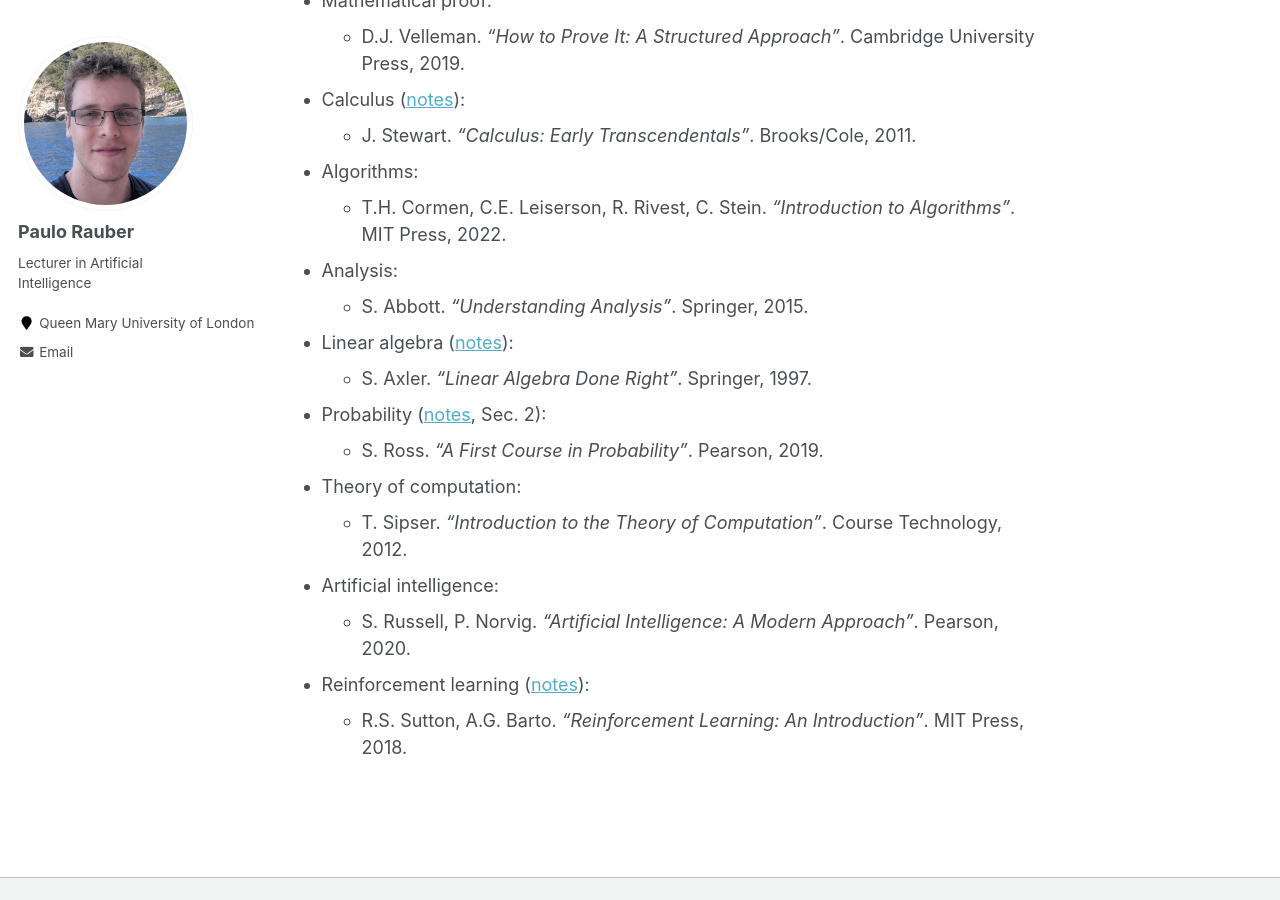
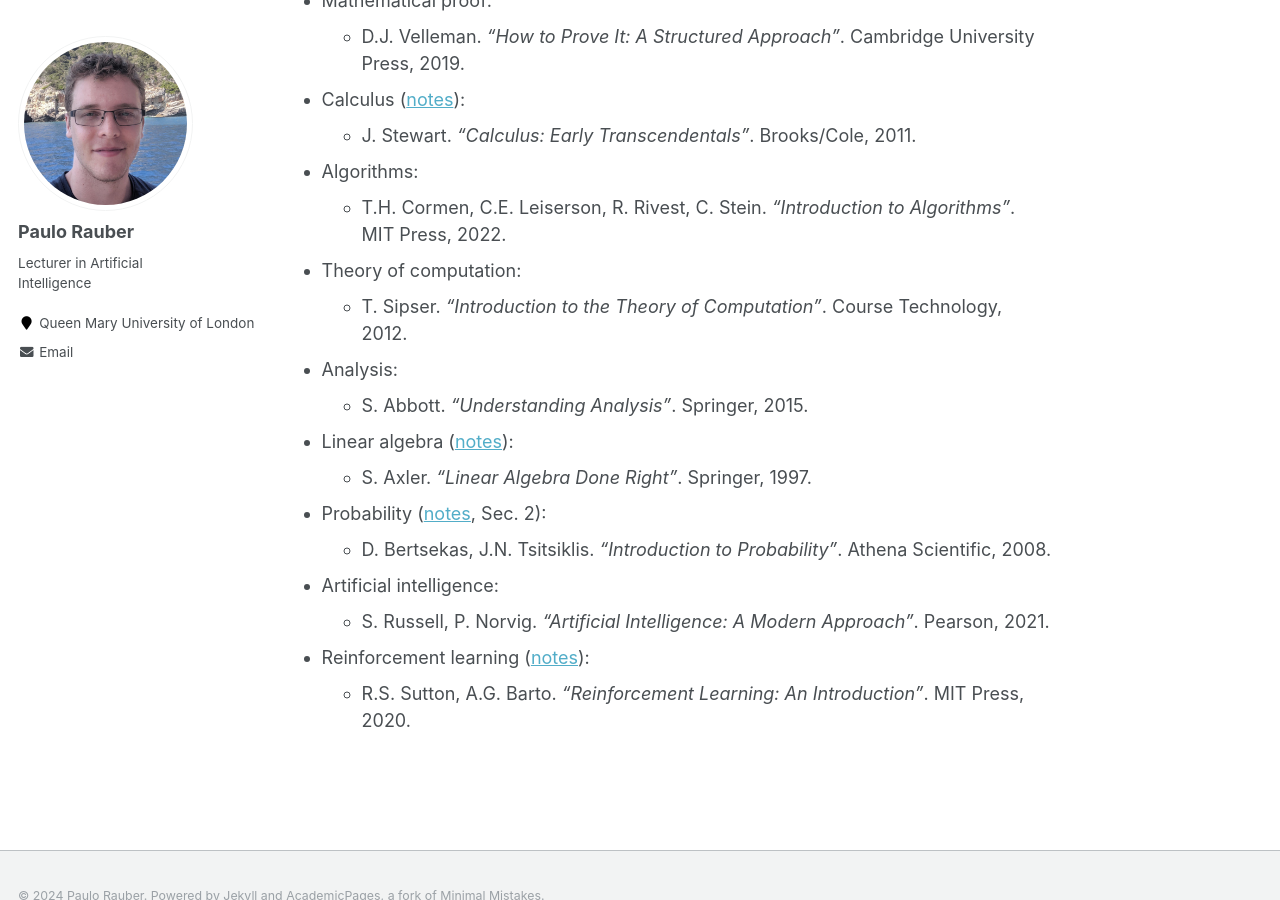
Before and after one commit to paulorauber/paulorauber.github.io, a Jekyll site: the page built from _pages/recommended_reading.md, in a window 1280 px wide and 900 px high, scrolled down 1808 px. Built offline with Jekyll 4.4.1, drawn with Linux system fonts in a browser that asks for light colours.

Commit message:
Updated recommended reading

```diff
--- a/_pages/recommended_reading.md
+++ b/_pages/recommended_reading.md
@@ -45,11 +45,11 @@ My current research is focused on developing principled but scalable Bayesian re
 ## BSc level
 
 * Programming:
-  *  E. Matthes. *"Python Crash Course"*. No Starch Press, 2023.
-  *  K.N. King. *"C Programming: A Modern Approach"*. W. W. Norton & Company, 2008.
+  * E. Matthes. *"Python Crash Course"*. No Starch Press, 2023.
+  * K.N. King. *"C Programming: A Modern Approach"*. W. W. Norton & Company, 2008.
 
 * Computer design:
-  *  D.A. Patterson, J.L. Hennessy. *"Computer Organization and Design: RISC-V Edition"*. Morgan Kaufmann, 2020.
+  * D.A. Patterson, J.L. Hennessy. *"Computer Organization and Design: RISC-V Edition"*. Morgan Kaufmann, 2020.
 
 * Mathematical proof:
   * D.J. Velleman. *"How to Prove It: A Structured Approach"*. Cambridge University Press, 2019.
@@ -60,6 +60,9 @@ My current research is focused on developing principled but scalable Bayesian re
 * Algorithms:
   * T.H. Cormen, C.E. Leiserson, R. Rivest, C. Stein. *"Introduction to Algorithms"*. MIT Press, 2022.
 
+* Theory of computation:
+  * T. Sipser. *"Introduction to the Theory of Computation"*. Course Technology, 2012.
+
 * Analysis:
   * S. Abbott. *"Understanding Analysis"*. Springer, 2015.
 
@@ -67,13 +70,10 @@ My current research is focused on developing principled but scalable Bayesian re
   * S. Axler. *"Linear Algebra Done Right"*. Springer, 1997.
 
 * Probability ([notes](/files/notes/machine_learning.pdf), Sec. 2):
-  *  S. Ross. *"A First Course in Probability"*. Pearson, 2019.
-
-* Theory of computation:
-  * T. Sipser. *"Introduction to the Theory of Computation"*. Course Technology, 2012.
+  * D. Bertsekas, J.N. Tsitsiklis. *"Introduction to Probability"*. Athena Scientific, 2008.
 
 * Artificial intelligence:
-  * S. Russell, P. Norvig. *"Artificial Intelligence: A Modern Approach"*. Pearson, 2020.
+  * S. Russell, P. Norvig. *"Artificial Intelligence: A Modern Approach"*. Pearson, 2021.
 
 * Reinforcement learning ([notes](/files/notes/reinforcement_learning.pdf)):
-  * R.S. Sutton, A.G. Barto. *"Reinforcement Learning: An Introduction"*. MIT Press, 2018.
+  * R.S. Sutton, A.G. Barto. *"Reinforcement Learning: An Introduction"*. MIT Press, 2020.
```
